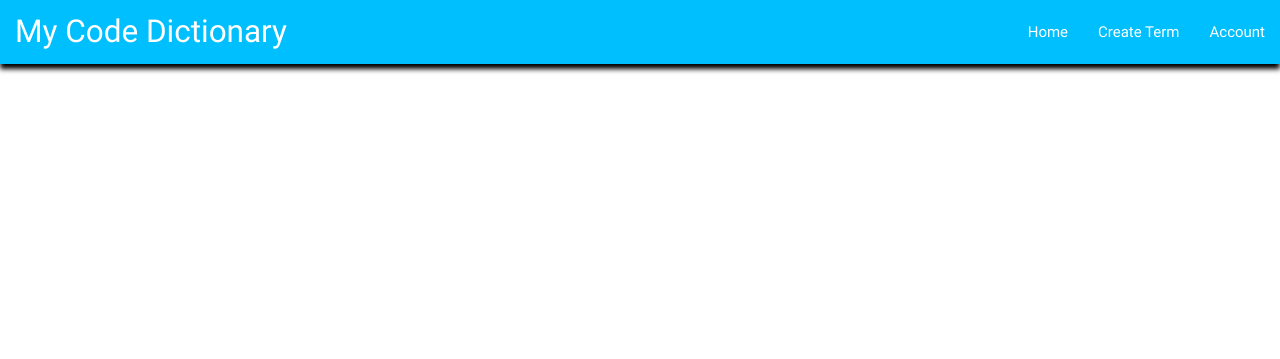
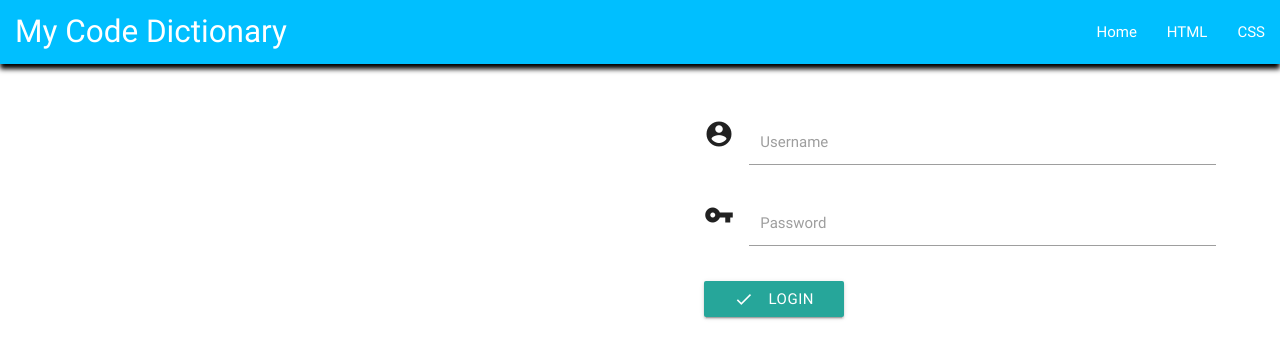
Before and after one commit to LaDawson/CodeDictionary, a Flask app: page / in a window 1280 px wide. Shown: the top 359 px of the page. Run offline with Flask 2, Linux system fonts and the light colour scheme; data that the repository does not hold is empty; some libraries are stand-ins or nearby versions.

Commit message:
added form layout to home page for log in

```diff
--- a/app.py
+++ b/app.py
@@ -13,9 +13,21 @@ mongo = PyMongo(app)
 
 
 @app.route('/')
+@app.route('/get_categories')
+def get_categories():
+    return render_template("home.html",
+    categories=mongo.db.categories.find())
+
+
 @app.route('/get_htmldefinitions')
 def get_htmldefinitions():
     return render_template("htmldefinitions.html",
+                           terms=mongo.db.terms.find())
+
+
+@app.route('/get_cssdefinitions')
+def get_cssdefinitions():
+    return render_template("cssdefinitions.html",
                            terms=mongo.db.terms.find())
 
 
--- a/static/css/style.css
+++ b/static/css/style.css
@@ -24,8 +24,14 @@ nav {
     padding: 0;
 }
 
+
 .card {
     background-color: #00BFFF;
     box-shadow: 5px 5px 10px black;
     border-radius: 10px;
 }
+
+.home-content{
+    float: left;
+    width: 50%;
+}
--- a/templates/base.html
+++ b/templates/base.html
@@ -23,11 +23,11 @@
     <header>
         <nav>
     <div class="nav-wrapper">
-      <a href="#" class="brand-logo">My Code Dictionary</a>
+      <a href="{{url_for('get_categories')}}" class="brand-logo">My Code Dictionary</a>
       <ul class="right hide-on-med-and-down">
-        <li><a href="{{url_for('get_htmldefinitions')}}">Home</a></li>
-        <li><a href="badges.html">Create Term</a></li>
-        <li><a href="collapsible.html">Account</a></li>
+        <li><a href="{{url_for('get_categories')}}">Home</a></li>
+        <li><a href="{{url_for('get_htmldefinitions')}}">HTML</a></li>
+        <li><a href="{{url_for('get_cssdefinitions')}}">CSS</a></li>
       </ul>
             </div>
         </nav>
--- /dev/null
+++ b/templates/home.html
@@ -0,0 +1,57 @@
+{% extends 'base.html' %} {% block content %}
+
+<!-- CATEGORY SELECT -->
+
+<div class="col s6 home-content">
+  <div class="row">
+    {% for cat in categories %}
+    <div class="row">
+      <div class="col">
+        <div class="card">
+          <div class="card-content white-text">
+            <span class="card-title"><strong>{{cat.category_name}}</strong> - Go to{{cat.category_name}} Definitions</span>
+          </div>
+        </div>
+      </div>
+    </div>
+    {% endfor %}
+  </div>
+</div>
+
+<!-- SIGN IN FORM -->
+
+<div class="col s6 home-content">
+  <div class="row">
+    <form class="col s12">
+      <div class="row">
+
+        <!-- USERNAME -->
+
+        <div class="input-field col">
+          <i class="material-icons prefix">account_circle</i>
+          <input id="icon_prefix" type="text" class="validate" />
+          <label for="icon_prefix">Username</label>
+        </div>
+
+        <!-- PASSWORD -->
+
+        <div class="input-field col">
+          <i class="material-icons prefix">vpn_key</i>
+          <input id="icon_telephone" type="tel" class="validate" />
+          <label for="icon_telephone">Password</label>
+        </div>
+
+        <!-- SUBMIT BUTTON -->
+
+        <div class="input-field col">
+            <a class="waves-effect waves-light btn">
+                <i class="material-icons left">done</i>
+                Login
+            </a>
+        </div>
+
+      </div>
+    </form>
+  </div>
+</div>
+{% endblock %}
--- a/templates/htmldefinitions.html
+++ b/templates/htmldefinitions.html
@@ -14,8 +14,8 @@
       </div>
     </div>
   </div>
-        {% endif %}
-                {% endfor %}
+    {% endif %}
+    {% endfor %}
 
 </div>
 {% endblock %}
```
Also changed, not shown: templates/cssdefinitions.html (+4 -3 lines), templates/definitions.html (deleted, +0 -28 lines).
